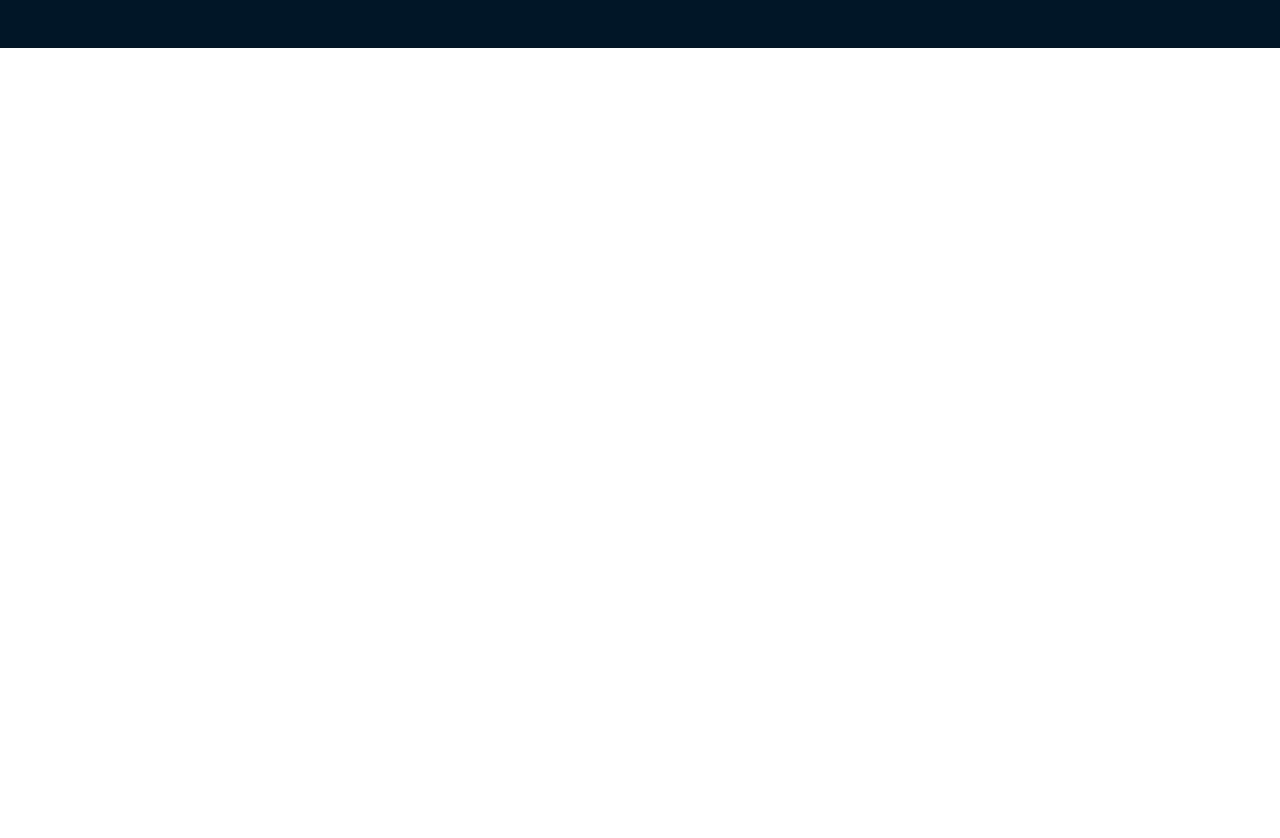
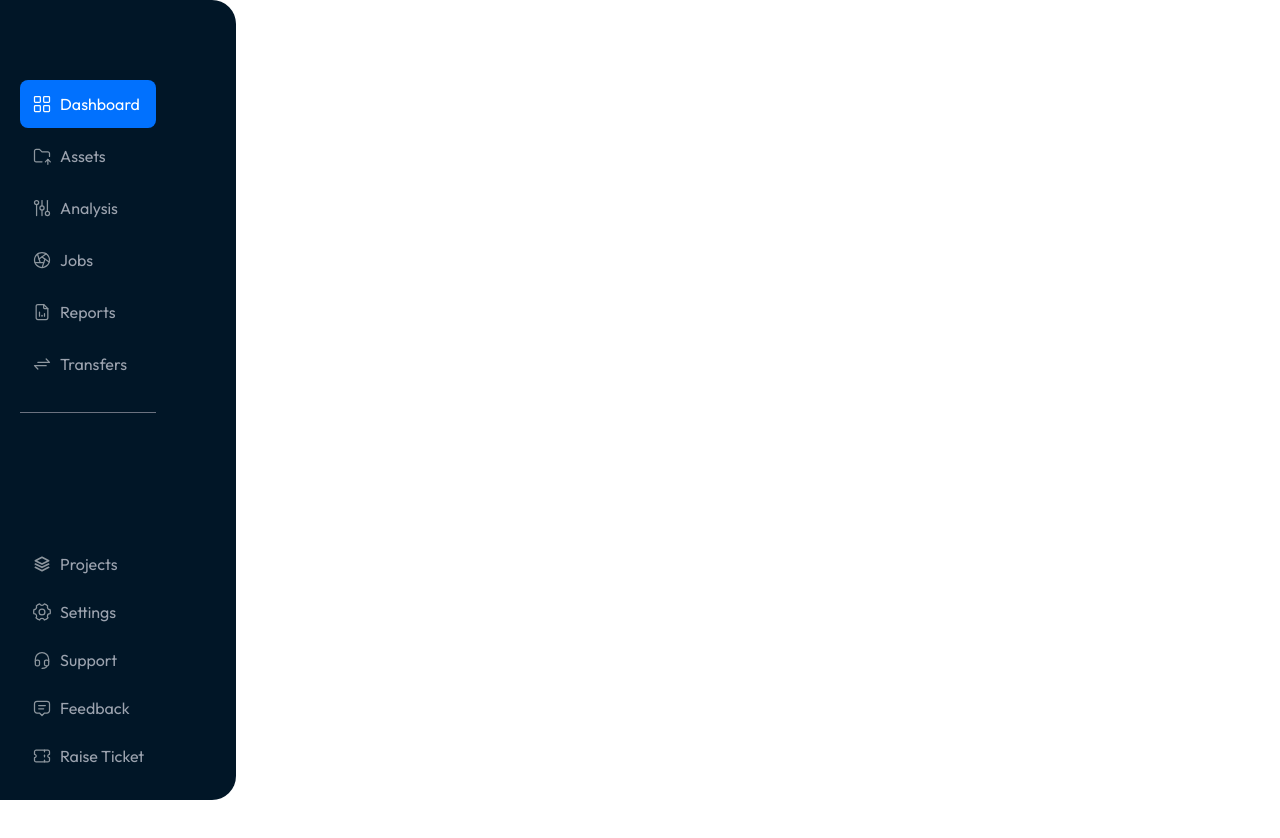
Before and after one commit to rachit-bharadwaj/TestPaperDashboard, a Next.js app: page / in a window 1280 px wide. Shown: the top 838 px of the page. Built offline with nearby package versions, Linux system fonts and the light colour scheme.

Commit message:
feat: created navbar for larger screens

```diff
--- a/components/shared/Navbar.tsx
+++ b/components/shared/Navbar.tsx
@@ -20,8 +20,9 @@ export default function Navbar() {
   const path = usePathname();
 
   return (
-    <nav className="bg-primary-400">
+    <nav>
       {/* mobile screen */}
+      <div className="md:hidden">
         <Sheet>
           <SheetTrigger className="p-3">
             <HiMenu className="text-2xl text-primary-400" />
@@ -78,6 +79,54 @@ export default function Navbar() {
             </div>
           </SheetContent>
         </Sheet>
+      </div>
+
+      {/* for larger screens */}
+
+      <div className="hidden md:flex flex-col text-gray-400 p-5 h-screen pt-20 justify-between pr-20 bg-primary-400 w-fit rounded-r-3xl">
+        <div className="flex flex-col gap-1">
+          {navPages.map((item) => (
+            <Link
+              key={item.name}
+              href={item.href}
+              className={`flex items-center gap-2 p-3 hover:bg-primary-300 rounded-lg ${
+                item.href === path ? "bg-primary-200 text-white" : ""
+              }`}
+            >
+              <Image
+                src={item.icon}
+                alt={item.name}
+                width={500}
+                height={500}
+                className="h-5 w-fit"
+              />
+              <span>{item.name}</span>
+            </Link>
+          ))}
+
+          <hr className="h-0 bg-transparent border-gray-500 mt-5" />
+        </div>
+        <div className="flex flex-col">
+          {navRedirects.map((item) => (
+            <Link
+              key={item.name}
+              href={item.href}
+              className={`flex items-center gap-2 p-3 hover:bg-primary-300 rounded-lg ${
+                item.href === "/" ? "bg-primary-200 text-white" : ""
+              }`}
+            >
+              <Image
+                src={item.icon}
+                alt={item.name}
+                width={500}
+                height={500}
+                className="h-5 w-fit"
+              />
+              <span>{item.name}</span>
+            </Link>
+          ))}
+        </div>
+      </div>
     </nav>
   );
 }
```
Lines whose indentation alone changed are shown as unchanged.
